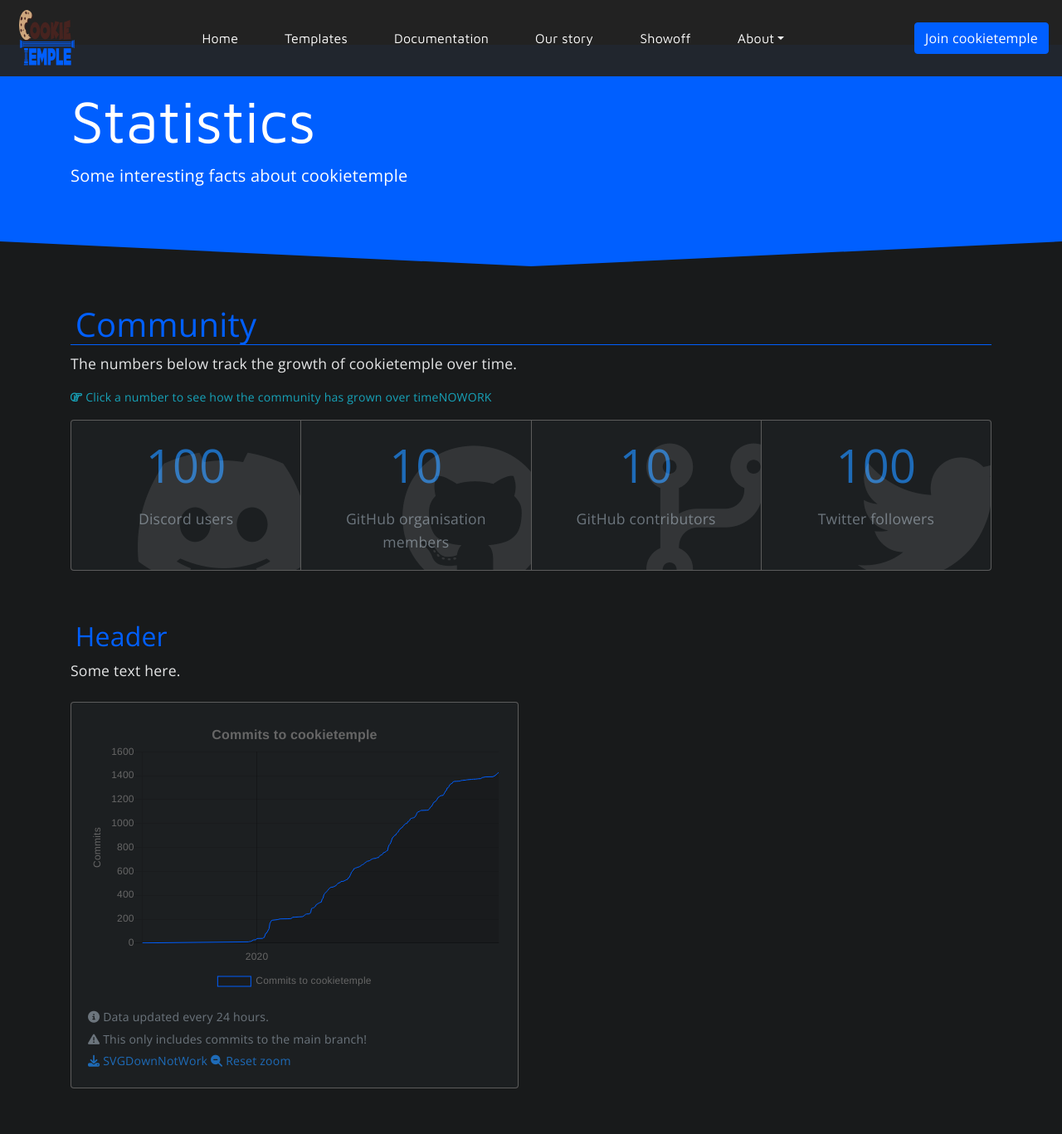
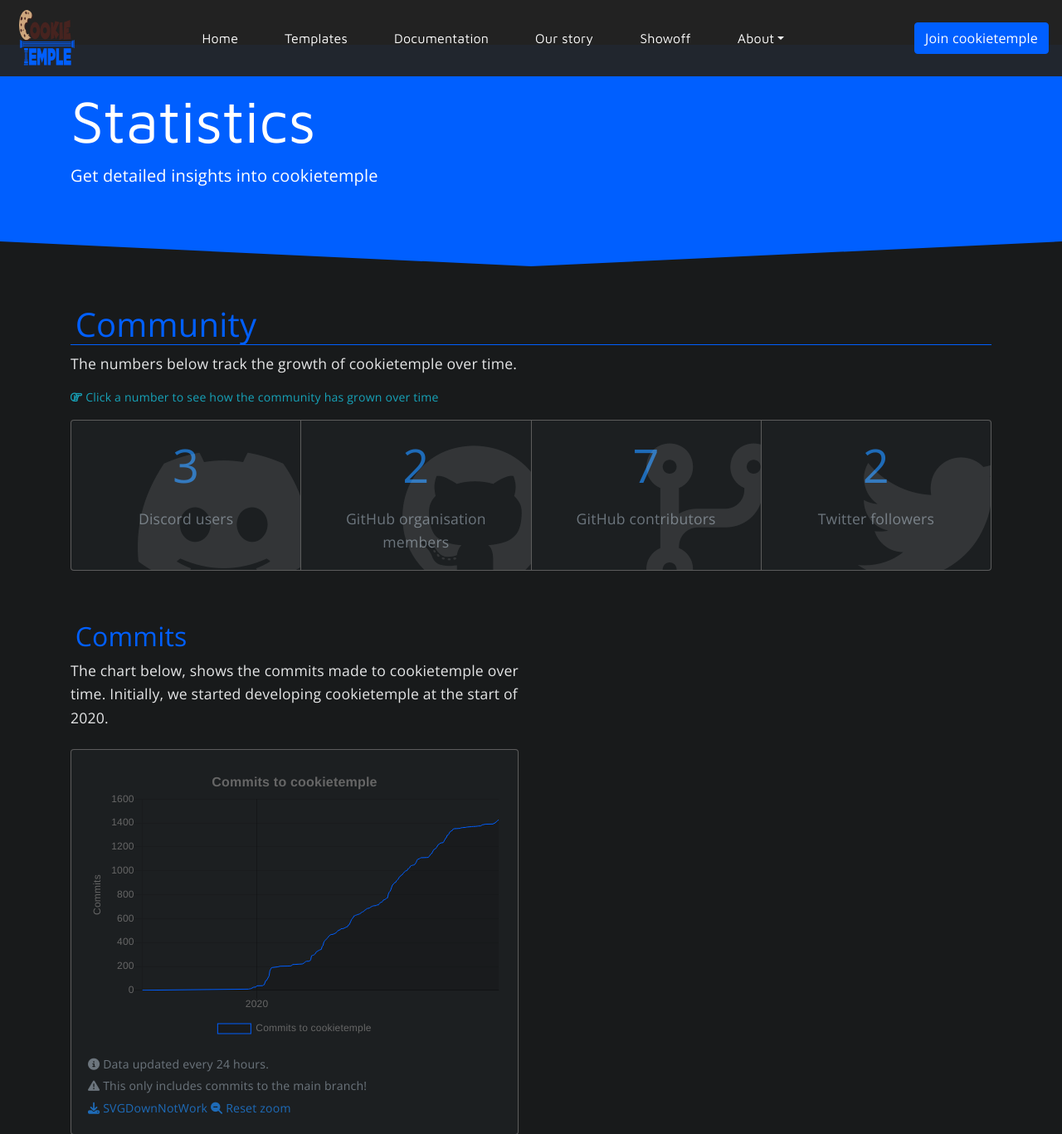
Before and after one commit to cookiejar/cookietemple_website, a Flask app: page /stats in a window 1280 px wide. Shown: the top 1367 px of the page at 83% size. Run offline with Flask 2, Linux system fonts and the light colour scheme; some libraries are stand-ins or nearby versions.

Commit message:
Some texts

```diff
--- a/cookietemple_website/templates/stats.html
+++ b/cookietemple_website/templates/stats.html
@@ -55,7 +55,7 @@
     <div class="mainpage-heading">
         <div class="container">
             <h1 class="display-3">Statistics</h1>
-            <p class="lead">Some interesting facts about cookietemple</p></div>
+            <p class="lead">Get detailed insights into cookietemple</p></div>
     </div>
 
     <div class="triangle triangle-down"></div>
@@ -65,34 +65,34 @@
         <p>The numbers below track the growth of cookietemple over time.</p>
         <p class="text-info small">
             <i class="far fa-hand-point-right"></i>
-            Click a number to see how the community has grown over timeNOWORK
+            Click a number to see how the community has grown over time
         </p>
 
         <div class="card-group text-center stats_keynumbers">
             <div class="card bg-light">
                 <div class="card-body">
-                    <p class="card-text display-4"><a href="#" class="text-body text-decoration-none stretched-link">100</a></p>
+                    <p class="card-text display-4"><a href="#" class="text-body text-decoration-none stretched-link">3</a></p>
                     <p class="card-text text-muted">Discord users</p>
                 </div>
                 <div class="bg-icon"><i class="fab fa-discord"></i></div>
             </div>
             <div class="card bg-light">
                 <div class="card-body">
-                    <p class="card-text display-4"><a href="#" class="text-body text-decoration-none stretched-link">10</a></p>
+                    <p class="card-text display-4"><a href="#" class="text-body text-decoration-none stretched-link">2</a></p>
                     <p class="card-text text-muted">GitHub organisation members</p>
                 </div>
                 <div class="bg-icon"><i class="fab fa-github"></i></div>
             </div>
             <div class="card bg-light">
                 <div class="card-body" data-toggle="tooltip">
-                    <p class="card-text display-4"><a href="#" class="text-body text-decoration-none stretched-link">10</a></p>
+                    <p class="card-text display-4"><a href="#" class="text-body text-decoration-none stretched-link">7</a></p>
                     <p class="card-text text-muted">GitHub contributors</p>
                 </div>
                 <div class="bg-icon"><i class="fas fa-code-branch"></i></div>
             </div>
             <div class="card bg-light">
                 <div class="card-body">
-                    <p class="card-text display-4"><a href="#" class="text-body text-decoration-none stretched-link">100</a></p>
+                    <p class="card-text display-4"><a href="#" class="text-body text-decoration-none stretched-link">2</a></p>
                     <p class="card-text text-muted">Twitter followers</p>
                 </div>
                 <div class="bg-icon"><i class="fab fa-twitter"></i></div>
@@ -101,8 +101,9 @@
 
         <div class="row">
             <div class="col-lg-6">
-                <h2 class="mt-0" id="commits"><a href="#commits" class="header-link"><span class="fas fa-link" aria-hidden="true"></span></a>Header</h2>
-                <p>Some text here.</p>
+                <h2 class="mt-0" id="commits"><a href="#commits" class="header-link"><span class="fas fa-link" aria-hidden="true"></span></a>Commits</h2>
+                <p>The chart below, shows the commits made to cookietemple over time. Initially, we started developing cookietemple
+                at the start of 2020.</p>
                 <div class="card bg-light mt-4">
                     <div class="card-body">
                         <canvas id="ct_commits" height="200"></canvas>
```
